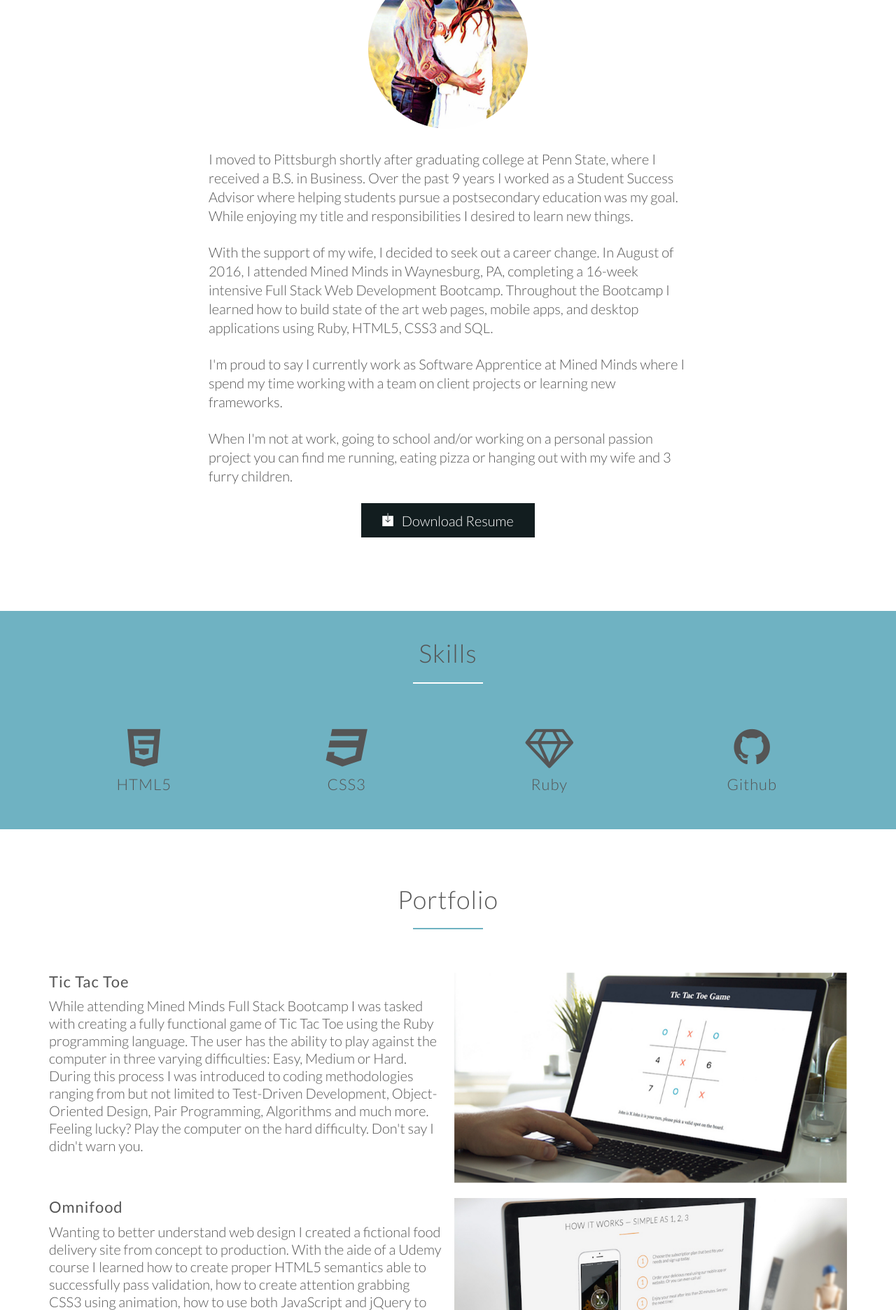
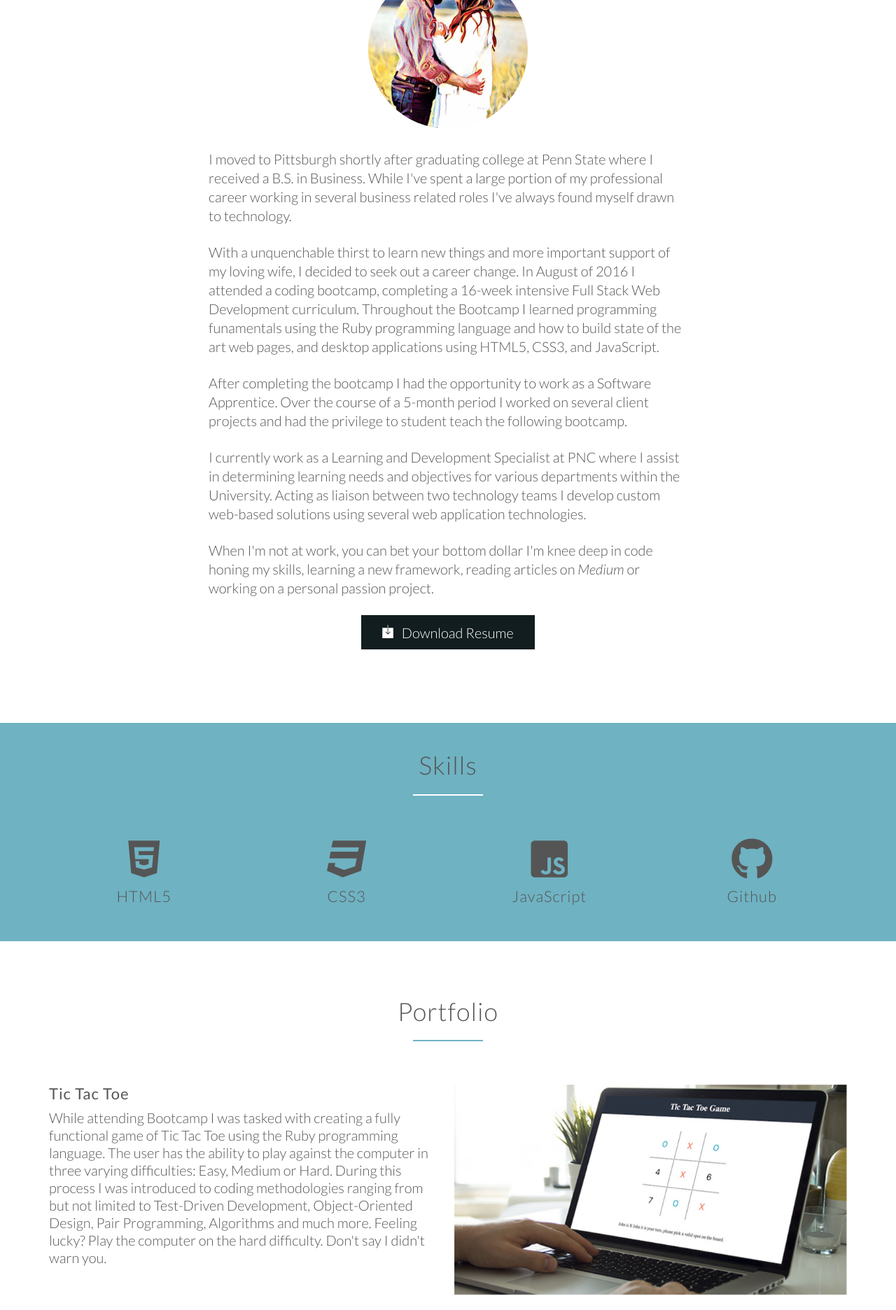
Before and after one commit to HeresJohnny5/portfolio, a PHP site: page / in a window 1280 px wide. Shown: the part 1120-2992 px from the top of the page at 70% size. Run offline with PHP 8.4, Linux system fonts and the light colour scheme; style sheets or scripts are compiled from the project's sources; some libraries are stand-ins or nearby versions; some web fonts are replaced.

Commit message:
Add additional portfolio items. Made several updates to text.

```diff
--- a/home.html
+++ b/home.html
@@ -13,11 +13,12 @@
 	<!-- Responsive Grid CSS -->
 	<link rel="stylesheet" href="vendors/ext_css/grid.css" type="text/css">
 
-	<!-- ionicons CSS -->
+	<!-- ionicons CSS ***** -->
 	<link rel="stylesheet" href="vendors/ext_css/ionicons.min.css" type="text/css">
 
-	<!-- Font Awesome CSS -->
-	<link rel="stylesheet" href="vendors/ext_css/font-awesome.min.css" type="text/css">
+	<!-- Font Awesome CSS ***** -->
+	<link rel="stylesheet" href="https://use.fontawesome.com/releases/v5.6.1/css/all.css" integrity="sha384-gfdkjb5BdAXd+lj+gudLWI+BXq4IuLW5IT+brZEZsLFm++aCMlF1V92rMkPaX4PP" crossorigin="anonymous">
+	<!-- <link rel="stylesheet" href="vendors/ext_css/font-awesome.min.css" type="text/css"> -->
 
 	<!-- Animation CSS -->
 	<link rel="stylesheet" href="vendors/ext_css/animate.css" type="text/css">
@@ -51,7 +52,7 @@
 		<section class="hero-main">
 			<div id="home" class="hero-text-box">
 				<h1>Hello, I'm <span>John</span> Erickson</h1>
-				<p>I'm a Software Apprentice working for Mined Minds. I absolutely love building modern, elegant websites that are simple to use yet beautiful to look at. </p>
+				<p>I'm an aspiring Web Developer who absolutely loves building modern, elegant websites that are simple to use yet beautiful to look at.</p>
 				<a class="btn-header" href="#about_me">Learn More</a>
 			</div>
 		</section>
@@ -80,19 +81,22 @@
 				</div>
 				<article class="about-text">
 					<p>
-						I moved to Pittsburgh shortly after graduating college at Penn State, where I received a B.S. in Business. Over the past 9 years I worked as a Student Success Advisor where helping students pursue a postsecondary education was my goal. While enjoying my title and responsibilities I desired to learn new things.
+						I moved to Pittsburgh shortly after graduating college at Penn State where I received a B.S. in Business. While I've spent a large portion of my professional career working in several business related roles I've always found myself drawn to technology.
 					</p>
 					<p>
-						With the support of my wife, I decided to seek out a career change. In August of 2016, I attended Mined Minds in Waynesburg, PA, completing a 16-week intensive Full Stack Web Development Bootcamp. Throughout the Bootcamp I learned how to build state of the art web pages, mobile apps, and desktop applications using Ruby, HTML5, CSS3 and SQL.
+						With a unquenchable thirst to learn new things and more important support of my loving wife, I decided to seek out a career change. In August of 2016 I attended a coding bootcamp, completing a 16-week intensive Full Stack Web Development curriculum. Throughout the Bootcamp I learned programming funamentals using the Ruby programming language and how to build state of the art web pages, and desktop applications using HTML5, CSS3, and JavaScript.
 					</p>
 					<p>
-						I'm proud to say I currently work as Software Apprentice at Mined Minds where I spend my time working with a team on client projects or learning new frameworks.
+						After completing the bootcamp I had the opportunity to work as a Software Apprentice. Over the course of a 5-month period I worked on several client projects and had the privilege to student teach the following bootcamp.
 					</p>
 					<p>
-						When I'm not at work, going to school and/or working on a personal passion project you can find me running, eating pizza or hanging out with my wife and 3 furry children.
+						I currently work as a Learning and Development Specialist at PNC where I assist in determining learning needs and objectives for various departments within the University. Acting as liaison between two technology teams I develop custom web-based solutions using several web application technologies.
 					</p>
 					<p>
-						<a class="btn-about" href="https://drive.google.com/file/d/0B8HcyAlmnQSBcUlmWElfblVDNjA/view?usp=sharing" target="_blank">
+						When I'm not at work, you can bet your bottom dollar I'm knee deep in code honing my skills, learning a new framework, reading articles on <em>Medium</em>  or working on a personal passion project.
+					</p>
+					<p>
+						<a class="btn-about" href="https://drive.google.com/open?id=1cWo5544O5KeejdRD8fXVQzBU5zfZNjSW" target="_blank">
 							<i class="ion-ios-download" aria-hidden="true" title="Download icon for Resume button"></i>
 							Download Resume
 						</a>
@@ -107,25 +111,24 @@
 					<h2>Skills</h2>
 				</header>
 			</div>
-
 			<div class="row">
 				<div class="col span-1-of-4">
-					<i class="fa fa-html5" aria-hidden="true" title="HTML5 logo"></i>
+					<i class="fab fa-html5" aria-hidden="true" title="HTML5 logo"></i>
 					<h3>HTML5</h3>
 				</div>
 
 				<div class="col span-1-of-4">
-					<i class="fa fa-css3" aria-hidden="true" title="CSS3 logo"></i>
+					<i class="fab fa-css3" aria-hidden="true" title="CSS3 logo"></i>
 					<h3>CSS3</h3>
 				</div>
 
 				<div class="col span-1-of-4">
-					<i class="fa fa-diamond" aria-hidden="true" title="Ruby logo"></i>
-					<h3>Ruby</h3>
+					<i class="fab fa-js-square" aria-hidden="true" title="JavaScript logo"></i>
+					<h3>JavaScript</h3>
 				</div>
 
 				<div class="col span-1-of-4">
-					<i class="fa fa-github" aria-hidden="true" title="Github logo"></i>
+					<i class="fab fa-github" aria-hidden="true" title="Github logo"></i>
 					<h3>Github</h3>
 				</div>
 			</div>
@@ -143,7 +146,7 @@
 					<div class="portfolio-text">
 						<h3><a href="https://mytictactoegame.herokuapp.com/" target="_blank">Tic Tac Toe</a></h3>
 						<p>
-							While attending Mined Minds Full Stack Bootcamp I was tasked with creating a fully functional game of Tic Tac Toe using the Ruby programming language. The user has the ability to play against the computer in three varying difficulties: Easy, Medium or Hard. During this process I was introduced to coding methodologies ranging from but not limited to Test-Driven Development, Object-Oriented Design, Pair Programming, Algorithms and much more. Feeling lucky? Play the computer on the hard difficulty. Don't say I didn't warn you.
+							While attending Bootcamp I was tasked with creating a fully functional game of Tic Tac Toe using the Ruby programming language. The user has the ability to play against the computer in three varying difficulties: Easy, Medium or Hard. During this process I was introduced to coding methodologies ranging from but not limited to Test-Driven Development, Object-Oriented Design, Pair Programming, Algorithms and much more. Feeling lucky? Play the computer on the hard difficulty. Don't say I didn't warn you.
 						</p>
 					</div>
 				</div>
@@ -181,7 +184,7 @@
 					<div class="portfolio-text">
 						<h3><a href="https://drive.google.com/drive/folders/0B8HcyAlmnQSBM1F4REYzTVl3ZFk?usp=sharing" target="_blank">User Experience</a></h3>
 						<p>
-							While attending The Art Institute of Pittsburgh I had the opportunity to take several classes which focused on user experience and project management. While each class unique, most required completing a large scale multi-media project within a short period of time. Throughout such projects I was introduced to mockups and wireframes, project management philosophies, working with a team on strict deadlines and meeting client needs in a efficient and effective manner.
+							While attending The Art Institute of Pittsburgh I had the opportunity to take several classes which focused on user experience and project management. While each class unique, most required completing a large scale multi-media project within a short period of time. Throughout such projects I was introduced to mockups and wireframes, project management philosophies, working with a team on strict deadlines and meeting client needs.
 						</p>
 					</div>
 				</div>
@@ -190,6 +193,44 @@
 					<a href="https://drive.google.com/drive/folders/0B8HcyAlmnQSBM1F4REYzTVl3ZFk?usp=sharing" target="_blank">
 						<div id="user_experience" class="image">
 							<img src="/resources/img/wireframe.jpg" alt="Run Smart app wireframe portfolio picture">
+						</div>
+					</a>
+				</div>
+			</article>
+
+			<article class="row">
+				<div class="col span-1-of-2">
+					<div class="portfolio-text">
+						<h3><a href="https://color-guessing-game.netlify.com/" target="_blank">Color Guessing Game</a></h3>
+						<p>
+							Lorem ipsum dolor, sit amet consectetur adipisicing elit. Officia pariatur eligendi, autem modi cupiditate eaque aliquid amet ex velit doloribus aspernatur eveniet? Obcaecati a quae accusantium tenetur impedit. Necessitatibus dolore, et nemo ullam sapiente totam ea ab, tempore harum modi rem ad facilis incidunt libero qui eius omnis id adipisci esse inventore, nostrum aliquam voluptates veniam? Quo veritatis neque, harum quis, tenetur eligendi provident dicta quae perspiciatis, illo velit non.
+						</p>
+					</div>
+				</div>
+
+				<div class="col span-1-of-2">
+					<a href="https://color-guessing-game.netlify.com/" target="_blank">
+						<div id="color_guessing_game" class="image">
+							<img src="/resources/img/wireframe.jpg" alt="Color Guessing Game portfolio picture">
+						</div>
+					</a>
+				</div>
+			</article>
+
+			<article class="row">
+				<div class="col span-1-of-2">
+					<div class="portfolio-text">
+						<h3><a href="https://my-todo-list-js.netlify.com/" target="_blank">To-Do List</a></h3>
+						<p>
+							Lorem ipsum dolor, sit amet consectetur adipisicing elit. Officia pariatur eligendi, autem modi cupiditate eaque aliquid amet ex velit doloribus aspernatur eveniet? Obcaecati a quae accusantium tenetur impedit. Necessitatibus dolore, et nemo ullam sapiente totam ea ab, tempore harum modi rem ad facilis incidunt libero qui eius omnis id adipisci esse inventore, nostrum aliquam voluptates veniam? Quo veritatis neque, harum quis, tenetur eligendi provident dicta quae perspiciatis, illo velit non.
+						</p>
+					</div>
+				</div>
+
+				<div class="col span-1-of-2">
+					<a href="https://my-todo-list-js.netlify.com/" target="_blank">
+						<div id="todo_list" class="image">
+							<img src="/resources/img/wireframe.jpg" alt="To-Do List portfolio picture">
 						</div>
 					</a>
 				</div>
@@ -237,12 +278,32 @@
 			<div class="row">
 				<div class="social-main">
 					<ul id="social-options">
-						<li><a class="facebook" href="https://www.facebook.com/johnerickson08" target="_blank"><i class="ion-social-facebook" aria-hidden="true" title="John Erickson Facebook link"></i></a></li>
-						<li><a class="twitter" href="https://twitter.com/ericksonjohn08" target="_blank"><i class="ion-social-twitter" aria-hidden="true" title="John Erickson Twitter link"></i></a></li>
-						<li><a class="email" href="mailto:ericksonjohn08@hotmail.com"><i class="ion-at" aria-hidden="true" title="Email John Erickson link"></i></a></li>
-						<li><a class="linkedin" href="https://www.linkedin.com/in/john-erickson-70b3715
-	" target="_blank"><i class="ion-social-linkedin" aria-hidden="true" title="John Erickson LinkedIn link"></i></a></li>
-						<li><a class="github" href="https://github.com/HeresJohnny5" target="_blank"><i class="ion-social-github" aria-hidden="true" title="John Erickson Github link"></i></a></li>
+						<li>
+							<a class="facebook" href="https://www.facebook.com/johnerickson08" target="_blank">
+								<i class="ion-social-facebook" aria-hidden="true" title="John Erickson Facebook link"></i>
+							</a>
+						</li>
+						<li>
+							<a class="twitter" href="https://twitter.com/ericksonjohn01" target="_blank">
+								<i class="ion-social-twitter" aria-hidden="true" title="John Erickson Twitter link"></i>
+							</a>
+						</li>
+						<li>
+							<a class="codepen" href="https://codepen.io/HeresJohnny5/pens/public/" target="_blank">
+								<i class="ion-social-codepen" aria-hidden="true" title="John Erickson Codepen link"></i>
+							</a>
+						</li>
+						<li>
+							<a class="linkedin" href="https://www.linkedin.com/in/john-erickson-70b3715
+	" target="_blank">
+								<i class="ion-social-linkedin" aria-hidden="true" title="John Erickson LinkedIn link"></i>
+							</a>
+						</li>
+						<li>
+							<a class="github" href="https://github.com/HeresJohnny5" target="_blank">
+								<i class="ion-social-github" aria-hidden="true" title="John Erickson Github link"></i>
+							</a>
+						</li>
 					</ul>
 				</div>
 			</div>
--- a/resources/css/style.css
+++ b/resources/css/style.css
@@ -347,7 +347,7 @@
 	color: #fff;
 }
 
-.social-icons .email:hover {
+.social-icons .codepen:hover {
 	background-color: #27ae60;
 	border: 1px solid #fff;
 	color: #fff;
--- a/resources/js/app.js
+++ b/resources/js/app.js
@@ -8,6 +8,8 @@
 	$("#tic_tac_toe").attr("data-content", "Tic Tac Toe");
 	$("#omnifood").attr("data-content", "Omnifood");
 	$("#user_experience").attr("data-content", "User Experience");
+	$("#color_guessing_game").attr("data-content", "Color Guessing Game");
+	$("#todo_list").attr("data-content", "To-Do List");
 
 	/* Navigation Scroll */
 	$(function () {
```
Also changed, not shown: 5 other files.
